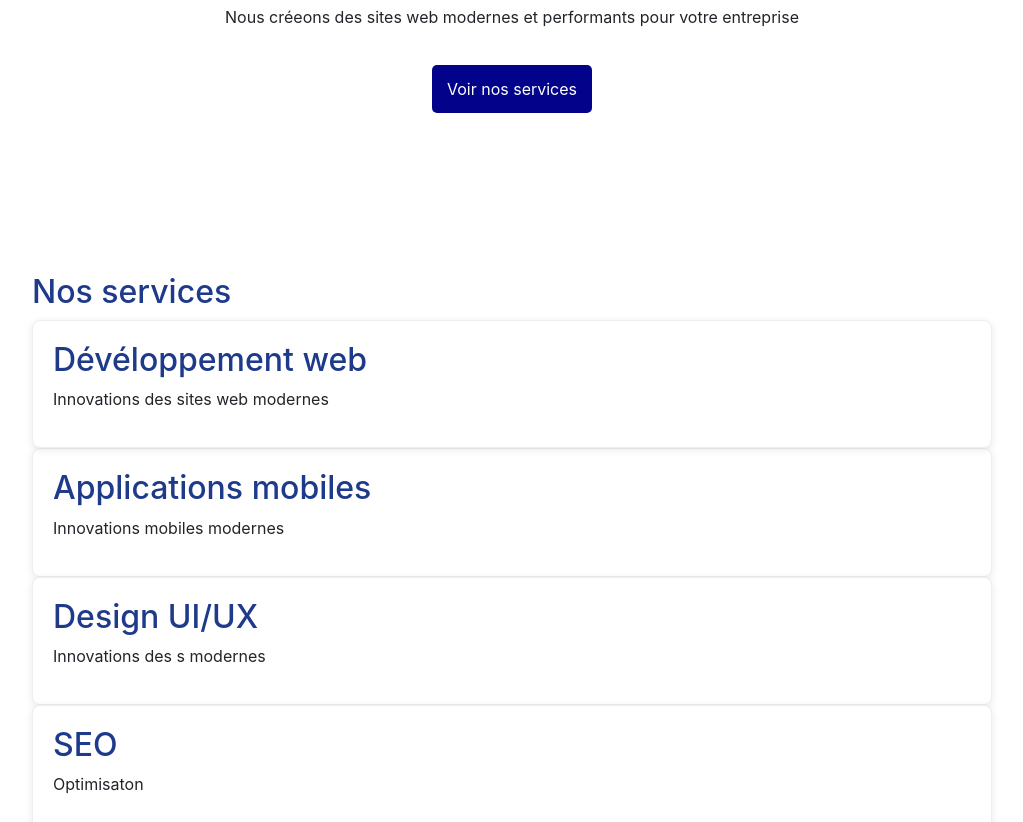
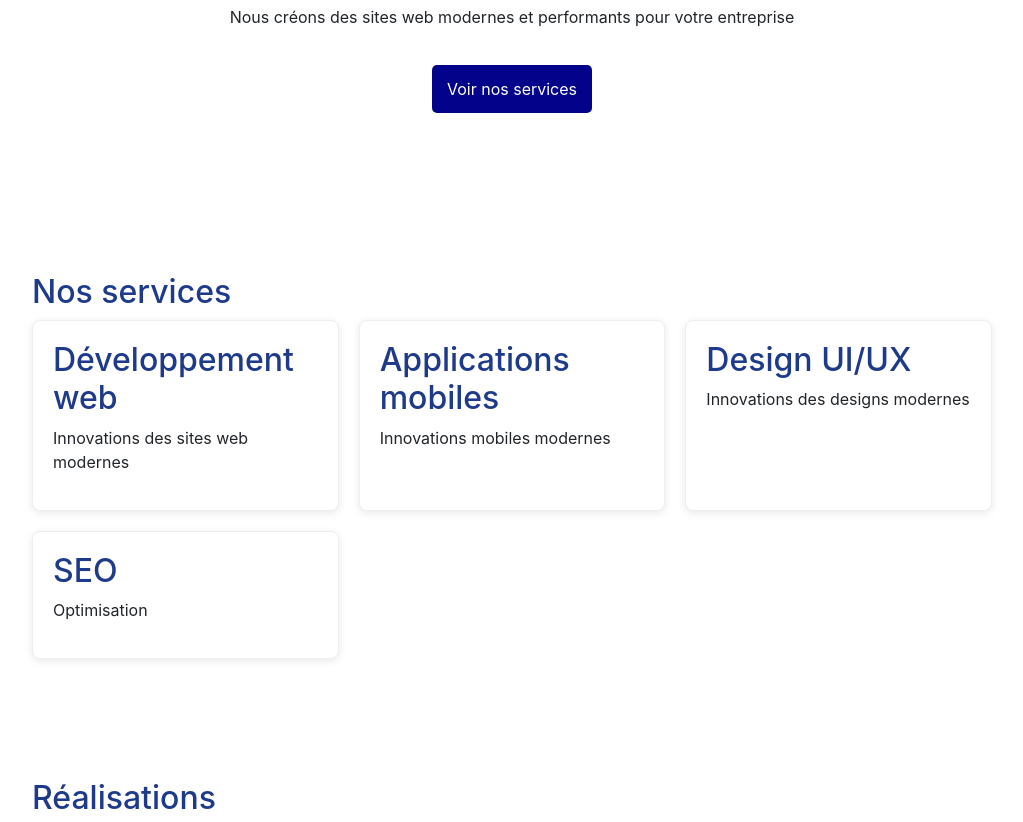
Before and after one commit to Sadath03/agence-fictive, a plain HTML site: page projet3.html in a window 1280 px wide. Shown: the part 590-1412 px from the top of the page, without its empty margins (128-1151 px from the left). Drawn offline with nearby package versions, Linux system fonts and the light colour scheme.

Commit message:
projet3.html

```diff
--- a/projet3.html
+++ b/projet3.html
@@ -2,21 +2,27 @@
 <html lang="fr">
 <head>
     <meta charset="UTF-8">
+    <meta name="viewport" content="width=device-width, initial-scale=1.0">
+    <title>Site vitrine</title>
+
+    <!-- Feuilles de style -->
     <link rel="stylesheet" href="projet3.css">
-    <link rel="stylesheet" href="Bootstrap\bootstrap-5.1.3-dist\js\bootstrap.bundle.min.js">
-    <link rel="stylesheet" href="Bootstrap\bootstrap-5.1.3-dist\css\bootstrap.min.css">
+    <link rel="stylesheet" href="Bootstrap/bootstrap-5.1.3-dist/css/bootstrap.min.css">
+
+    <!-- Google Fonts -->
     <link rel="preconnect" href="https://fonts.googleapis.com">
     <link rel="preconnect" href="https://fonts.gstatic.com" crossorigin>
     <link href="https://fonts.googleapis.com/css2?family=Poppins:ital,wght@0,100;0,200;0,300;0,400;0,500;0,600;0,700;0,800;0,900;1,100;1,200;1,300;1,400;1,500;1,600;1,700;1,800;1,900&display=swap" rel="stylesheet">
-    <meta name="viewport" content="width=device-width, initial-scale=1.0">
-    <title>Site vitrine</title>
+
+    <!-- Script Bootstrap -->
+    <script src="Bootstrap/bootstrap-5.1.3-dist/js/bootstrap.bundle.min.js"></script>
 </head>
 <body>
    <header>
     <nav>
         <h1>AGENCE WEB</h1>
         <ul>
-            <li><a href="#">A propos</a></li>
+            <li><a href="#">À propos</a></li>
             <li><a href="#travail">Services</a></li>
             <li><a href="#accompli">Réalisations</a></li>
             <li><a href="#soutien">Contact</a></li>
@@ -27,7 +33,7 @@
    <section id="accueil">
     <img src="https://dcassetcdn.com/design_img/3581989/704216/704216_19622370_3581989_393026fd_image.png" alt="Photo" class="logo">
     <h2>Construisons votre présence en ligne</h2>
-    <p>Nous créeons des sites web modernes et performants pour votre entreprise</p>
+    <p>Nous créons des sites web modernes et performants pour votre entreprise</p>
     <a href="#" class="bouton">Voir nos services</a>
    </section>
 
@@ -35,29 +41,23 @@
     <h2 id="travail">Nos services</h2>
     <div class="service-container">
         <div class="service">
-        <h2>Dévéloppement web</h2>
+            <h2>Développement web</h2>
             <p>Innovations des sites web modernes</p>
         </div>
-    </div>
 
-    <div>
         <div class="service">
             <h2>Applications mobiles</h2>
             <p>Innovations mobiles modernes</p>
         </div>
-    </div>
 
-    <div>
         <div class="service">
             <h2>Design UI/UX</h2>
-        <p>Innovations des s modernes</p>
-        </div>
+            <p>Innovations des designs modernes</p>
         </div>
 
         <div class="service">
-        <div>
             <h2>SEO</h2>
-        <p>Optimisaton</p>
+            <p>Optimisation</p>
         </div>
     </div>
    </section>
@@ -65,9 +65,15 @@
    <section id="accompli">
     <h2>Réalisations</h2>
     <div class="projets">
-    <div class="projet"><iframe style="border: 1px solid rgba(0, 0, 0, 0.1);" width="250" height="250" src="https://embed.figma.com/proto/Of1QaOT5GOMvjLAs1PlmcG/Untitled?page-id=50%3A31&node-id=131-49&starting-point-node-id=50%3A32&content-scaling=responsive&embed-host=share" allowfullscreen></iframe></div>
-    <div class="projet"><iframe style="border: 1px solid rgba(0, 0, 0, 0.1);" width="250" height="250" src="https://embed.figma.com/proto/Of1QaOT5GOMvjLAs1PlmcG/Untitled?page-id=0%3A1&node-id=1-2&p=f&viewport=461%2C421%2C0.21&scaling=scale-down&content-scaling=fixed&starting-point-node-id=18%3A102&embed-host=share" allowfullscreen></iframe></div>
-    <div class="projet"><iframe style="border: 1px solid rgba(0, 0, 0, 0.1);" width="250" height="250" src="https://embed.figma.com/proto/mvV6UR2A4z5vmYEOUvYtGo/Untitled?page-id=0%3A1&node-id=301-2&p=f&viewport=146%2C369%2C0.56&scaling=scale-down&content-scaling=fixed&starting-point-node-id=301%3A2&embed-host=share" allowfullscreen></iframe></div>
+        <div class="projet">
+            <iframe style="border: 1px solid rgba(0, 0, 0, 0.1);" width="250" height="250" src="https://embed.figma.com/proto/Of1QaOT5GOMvjLAs1PlmcG/Untitled?page-id=50%3A31&node-id=131-49&starting-point-node-id=50%3A32&content-scaling=responsive&embed-host=share" allowfullscreen></iframe>
+        </div>
+        <div class="projet">
+            <iframe style="border: 1px solid rgba(0, 0, 0, 0.1);" width="250" height="250" src="https://embed.figma.com/proto/Of1QaOT5GOMvjLAs1PlmcG/Untitled?page-id=0%3A1&node-id=1-2&p=f&viewport=461%2C421%2C0.21&scaling=scale-down&content-scaling=fixed&starting-point-node-id=18%3A102&embed-host=share" allowfullscreen></iframe>
+        </div>
+        <div class="projet">
+            <iframe style="border: 1px solid rgba(0, 0, 0, 0.1);" width="250" height="250" src="https://embed.figma.com/proto/mvV6UR2A4z5vmYEOUvYtGo/Untitled?page-id=0%3A1&node-id=301-2&p=f&viewport=146%2C369%2C0.56&scaling=scale-down&content-scaling=fixed&starting-point-node-id=301%3A2&embed-host=share" allowfullscreen></iframe>
+        </div>
     </div>
    </section>
 
@@ -76,11 +82,13 @@
     <form action="">
         <input type="text" placeholder="Nom" required>
         <input type="email" placeholder="Email" required>
-        <textarea name="text" placeholder="Votre Message" required></textarea>
+        <textarea name="text" placeholder="Votre message" required></textarea>
         <button type="submit">Envoyer</button>
     </form>
    </section>
 
-   <footer>Copyright@-2025</footer>
+   <footer>
+    &copy; 2025 - Tous droits réservés
+   </footer>
 </body>
 </html>
```
Lines whose indentation alone changed are shown as unchanged.
